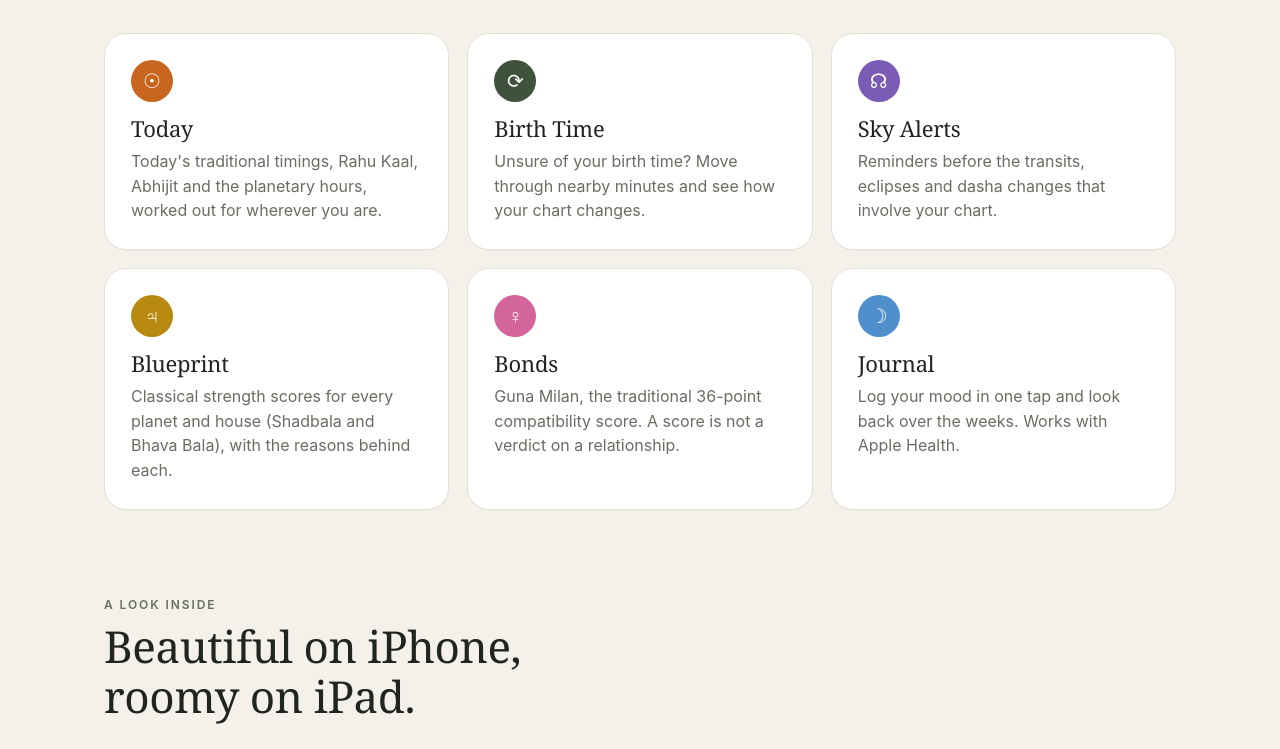
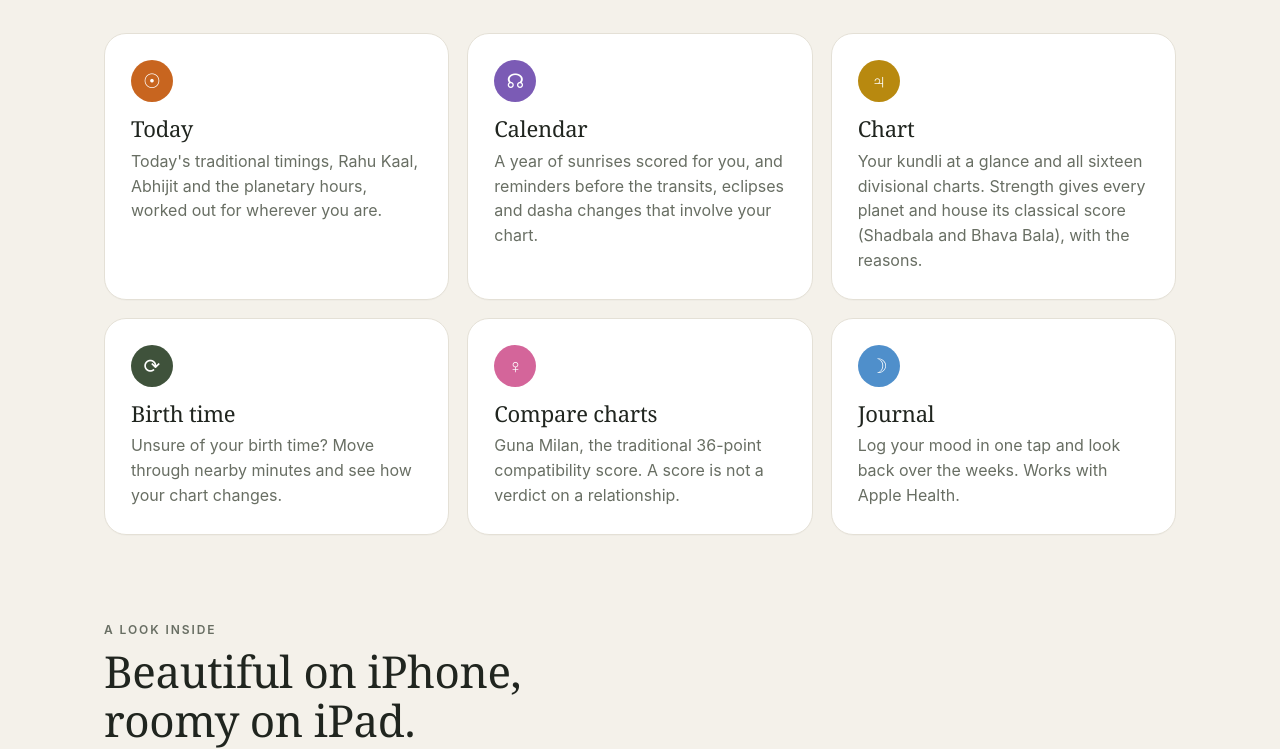
Before and after one commit to siddharthachaturvedi/sidc-portfolio, a website: page astral/index.html in a window 1280 px wide. Shown: the part 900-1649 px from the top of the page. Drawn offline with Linux system fonts and the light colour scheme.

Commit message:
Astral Journey: 3.3 names (Calendar, Chart, Strength, Compare charts) and fresh screenshots

```diff
--- a/astral/index.html
+++ b/astral/index.html
@@ -53,23 +53,23 @@
           <p>Today's traditional timings, Rahu Kaal, Abhijit and the planetary hours, worked out for wherever you are.</p>
         </div>
         <div class="card">
+          <div class="glyph" style="background:#7B5BB5">☊&#xFE0E;</div>
+          <h3>Calendar</h3>
+          <p>A year of sunrises scored for you, and reminders before the transits, eclipses and dasha changes that involve your chart.</p>
+        </div>
+        <div class="card">
+          <div class="glyph" style="background:#B8890F">♃&#xFE0E;</div>
+          <h3>Chart</h3>
+          <p>Your kundli at a glance and all sixteen divisional charts. Strength gives every planet and house its classical score (Shadbala and Bhava Bala), with the reasons.</p>
+        </div>
+        <div class="card">
           <div class="glyph" style="background:#3F523B">⟳</div>
-          <h3>Birth Time</h3>
+          <h3>Birth time</h3>
           <p>Unsure of your birth time? Move through nearby minutes and see how your chart changes.</p>
         </div>
         <div class="card">
-          <div class="glyph" style="background:#7B5BB5">☊&#xFE0E;</div>
-          <h3>Sky Alerts</h3>
-          <p>Reminders before the transits, eclipses and dasha changes that involve your chart.</p>
-        </div>
-        <div class="card">
-          <div class="glyph" style="background:#B8890F">♃&#xFE0E;</div>
-          <h3>Blueprint</h3>
-          <p>Classical strength scores for every planet and house (Shadbala and Bhava Bala), with the reasons behind each.</p>
-        </div>
-        <div class="card">
           <div class="glyph" style="background:#D4659A">♀&#xFE0E;</div>
-          <h3>Bonds</h3>
+          <h3>Compare charts</h3>
           <p>Guna Milan, the traditional 36-point compatibility score. A score is not a verdict on a relationship.</p>
         </div>
         <div class="card">
@@ -87,12 +87,13 @@
       </div>
       <div class="gallery">
         <figure><img src="assets/today.webp" alt="Today: the day's verdict and the planetary hours" loading="lazy"><figcaption>Today</figcaption></figure>
+        <figure><img src="assets/chart.webp" alt="Chart: the kundli at a glance" loading="lazy"><figcaption>Chart</figcaption></figure>
         <figure><img src="assets/charts.webp" alt="The birth chart in the North Indian style" loading="lazy"><figcaption>Charts</figcaption></figure>
-        <figure><img src="assets/blueprint.webp" alt="Blueprint: planet strength" loading="lazy"><figcaption>Blueprint</figcaption></figure>
+        <figure><img src="assets/blueprint.webp" alt="Strength: every planet against its need" loading="lazy"><figcaption>Strength</figcaption></figure>
         <figure><img src="assets/alerts.webp" alt="Sky Alerts: the year ahead" loading="lazy"><figcaption>Sky Alerts</figcaption></figure>
-        <figure><img src="assets/birthTime.webp" alt="Birth Time: what changes minute by minute" loading="lazy"><figcaption>Birth Time</figcaption></figure>
+        <figure><img src="assets/birthTime.webp" alt="Birth time: what changes minute by minute" loading="lazy"><figcaption>Birth time</figcaption></figure>
         <figure><img src="assets/dashas.webp" alt="Dashas: the chapters of a life" loading="lazy"><figcaption>Dashas</figcaption></figure>
-        <figure><img src="assets/synastry.webp" alt="Synastry: two charts together" loading="lazy"><figcaption>Bonds</figcaption></figure>
+        <figure><img src="assets/synastry.webp" alt="Compare charts: two charts together" loading="lazy"><figcaption>Compare charts</figcaption></figure>
         <figure><img src="assets/journal.webp" alt="Journal: moods and the sky" loading="lazy"><figcaption>Journal</figcaption></figure>
       </div>
       <p class="quiet">Screens show a sample chart.</p>
```
Also changed, not shown: astral/support/index.html (+1 -1 lines), astral/assets/alerts.webp, astral/assets/birthTime.webp, astral/assets/blueprint.webp, astral/assets/chart.webp (added), astral/assets/charts.webp, astral/assets/dashas.webp, astral/assets/ipad-goodDays.webp, astral/assets/journal.webp, astral/assets/synastry.webp, astral/assets/today.webp.
